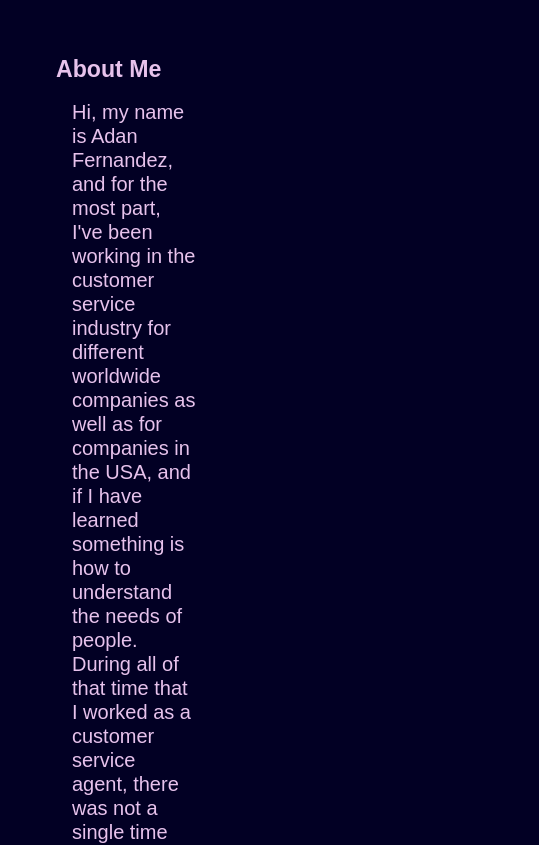
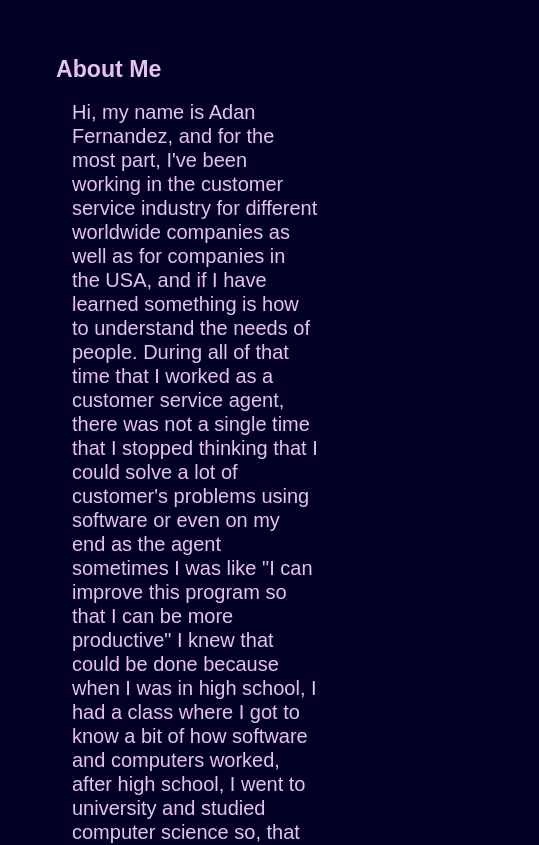
Before and after one commit to balerum03/portafolio, a plain HTML site: page pages/aboutme.html in a window 390 px wide. Shown: the top 845 px of the page, 539 px wide, since content can reach past the window. Drawn offline with nearby package versions, Linux system fonts and the light colour scheme.

Commit message:
fix responsiveness on aboutme page

```diff
--- a/pages/aboutme.html
+++ b/pages/aboutme.html
@@ -16,7 +16,7 @@
   </head>
   <body class="bg-purple">
     <section class="p-5 col-12">
-      <div class="d-flex flex-xs-column flex-sm-column flex-md-column flex-lg-row flex-xl-row">
+      <div class="d-flex flex-column flex-sm-column flex-md-column flex-lg-row flex-xl-row">
         <div class="h3 m-2">
           <p>About Me</p>
           <p class="h5 m-3">Hi, my name is Adan Fernandez, and for the most part, I've been working in the customer service industry for different worldwide companies as well as for companies in the USA, and if I have learned something is how to understand the needs of people.
```
